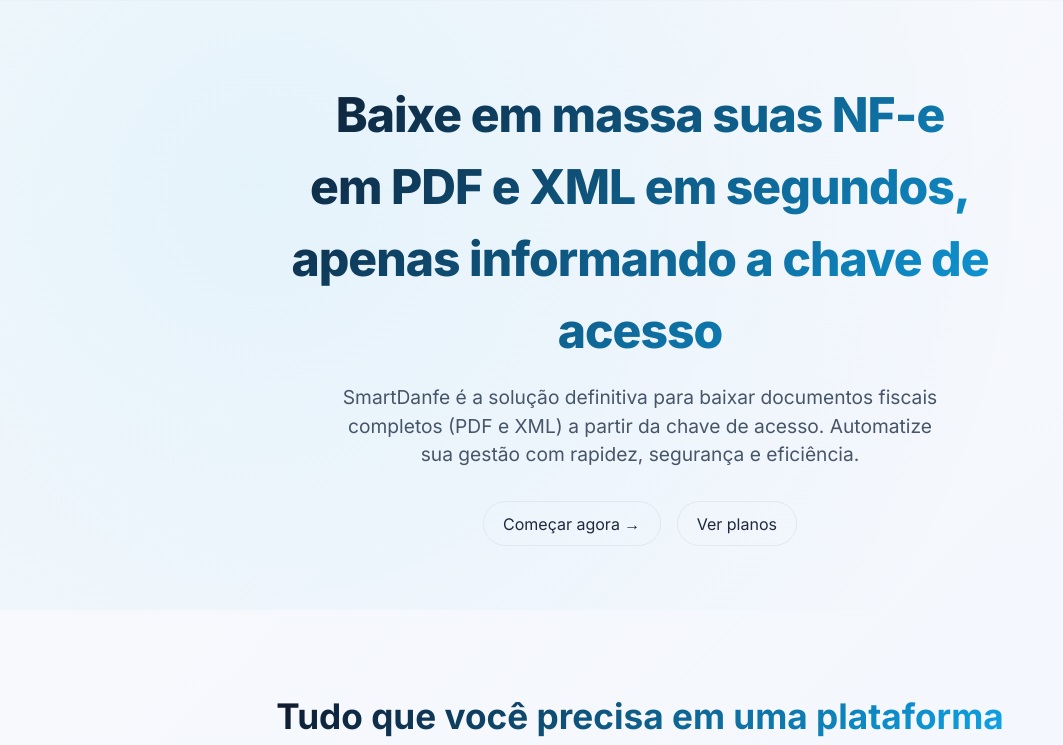
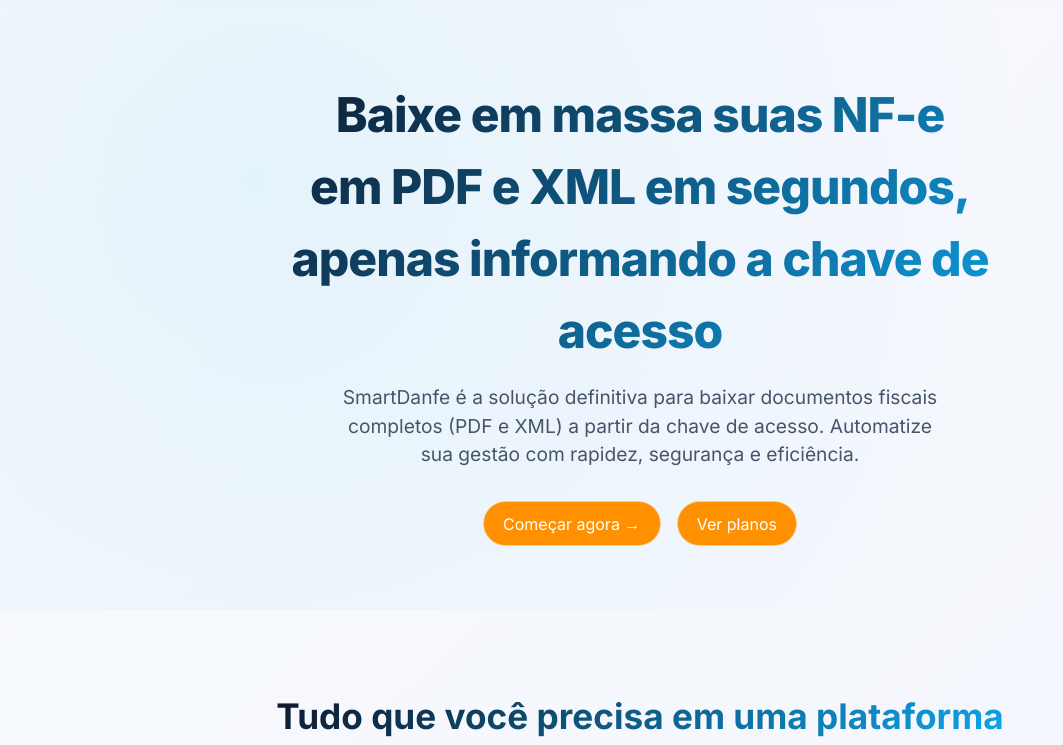
Before and after one commit to cvinicius22/SmartDanfe, a Django app: page / in a window 1280 px wide. Shown: the part 79-824 px from the top of the page, without its empty margins (0-1063 px from the left). Run offline with Django 5.2, Linux system fonts and the light colour scheme; data that the repository does not hold is empty; parts of the project's set-up code (start-up, migrations or seed data) failed here and were passed over.

Commit message:
Update plans.html

```diff
--- a/nfe/templates/nfe/plans.html
+++ b/nfe/templates/nfe/plans.html
@@ -205,9 +205,9 @@
         font-size: 1rem;
     }
     .btn-outline {
-        border: 1px solid #e2e8f0;
-        background: transparent;
-        color: #1e293b;
+        border: 1px solid #face94;
+        background: #ff9100;
+        color: #ffffff;
         padding: 0.6rem 1.2rem;
         border-radius: 40px;
         transition: all 0.2s;
```
